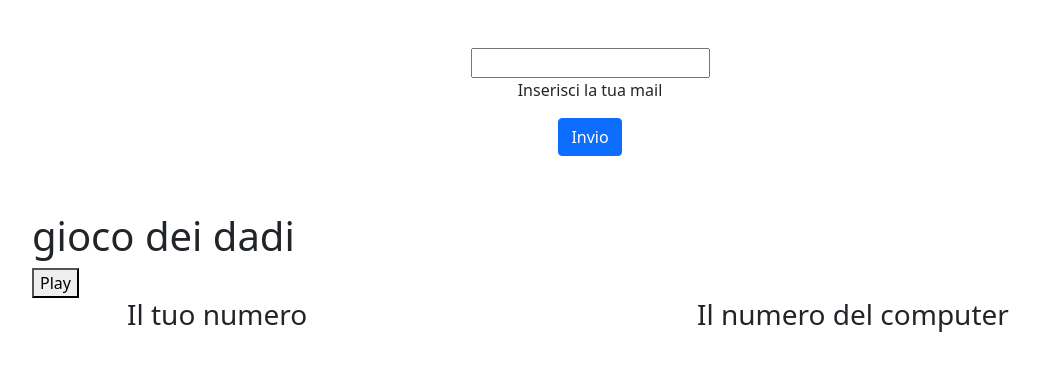
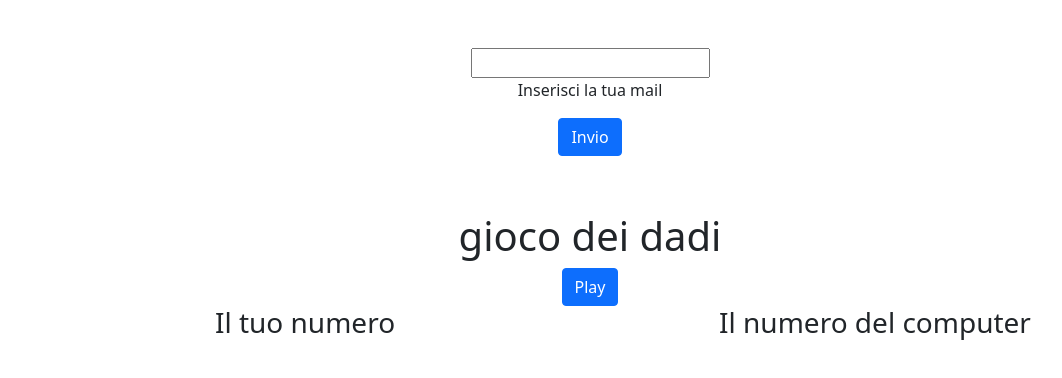
Before and after one commit to Alessio1921/js-mail-dadi, a plain HTML site: page index.html in a window 1280 px wide. Shown: the whole page, without its empty margins (50-1112 px from the left). Drawn offline with nearby package versions, Linux system fonts and the light colour scheme.

Commit message:
add class to game dice

```diff
--- a/index.html
+++ b/index.html
@@ -22,12 +22,12 @@
           </div>
         </div>
         <div class="row my-5">
-          <div class="col-12">
+          <div class="col-12 text-center">
             <h1>gioco dei dadi</h1>
-            <button id="play">Play</button>
+            <button id="play" class="btn btn-primary">Play</button>
           </div>
           <div class="offset-1 col-4">
-            <h3>Il tuo numero</h3>
+            <h3 class="text-center">Il tuo numero</h3>
             <img id="dice-1-user"  class="img-fluid d-none dice" src="img/1.svg" alt="dice 1">
             <img id="dice-2-user"  class="img-fluid d-none dice" src="img/2.svg" alt="dice 2">
             <img id="dice-3-user"  class="img-fluid d-none dice" src="img/3.svg" alt="dice 3">
@@ -36,7 +36,7 @@
             <img id="dice-6-user"  class="img-fluid d-none dice" src="img/6.svg" alt="dice 6">
           </div>
           <div class="offset-2 col-4 ">
-            <h3>Il numero del computer</h3>
+            <h3 class="text-center">Il numero del computer</h3>
             <img id="dice-1-bot"  class="img-fluid d-none dice" src="img/1.svg" alt="dice 1">
             <img id="dice-2-bot"  class="img-fluid d-none dice" src="img/2.svg" alt="dice 2">
             <img id="dice-3-bot"  class="img-fluid d-none dice" src="img/3.svg" alt="dice 3">
```
